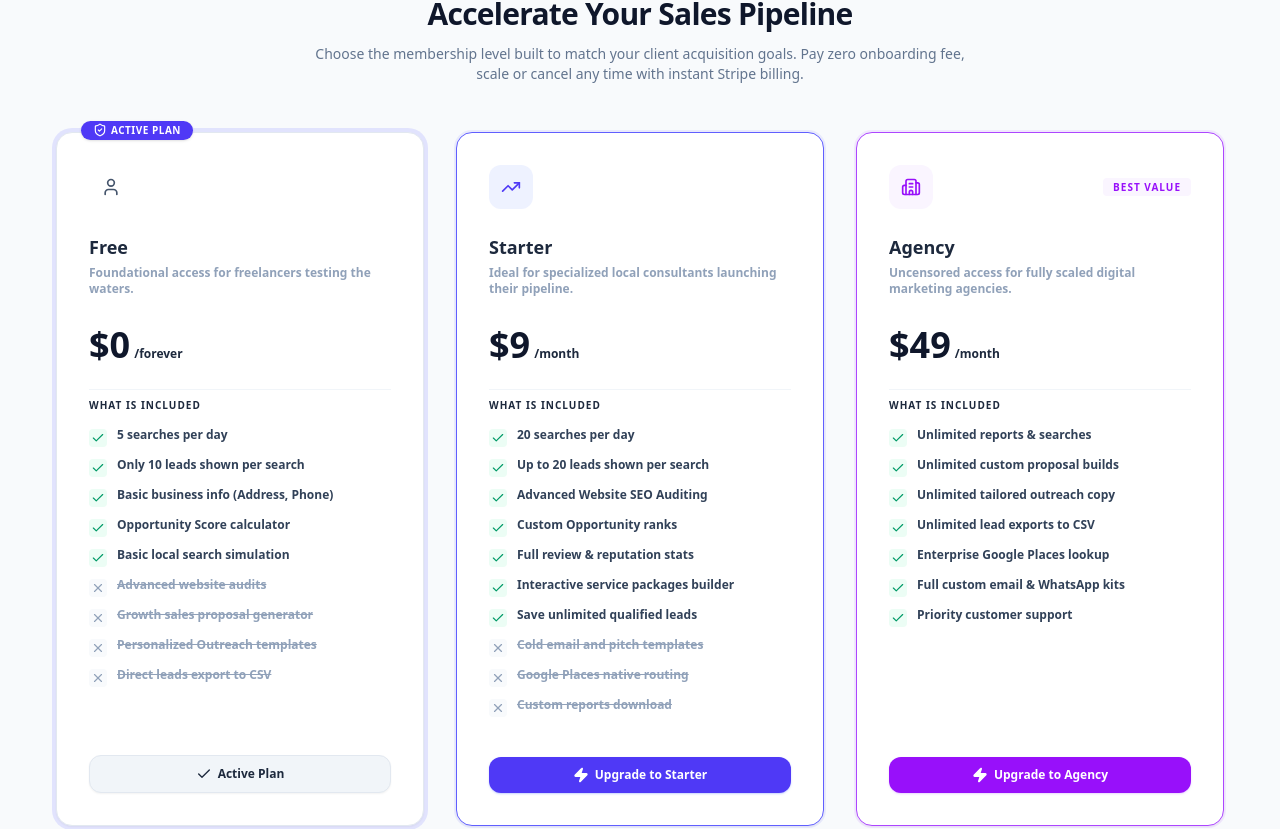
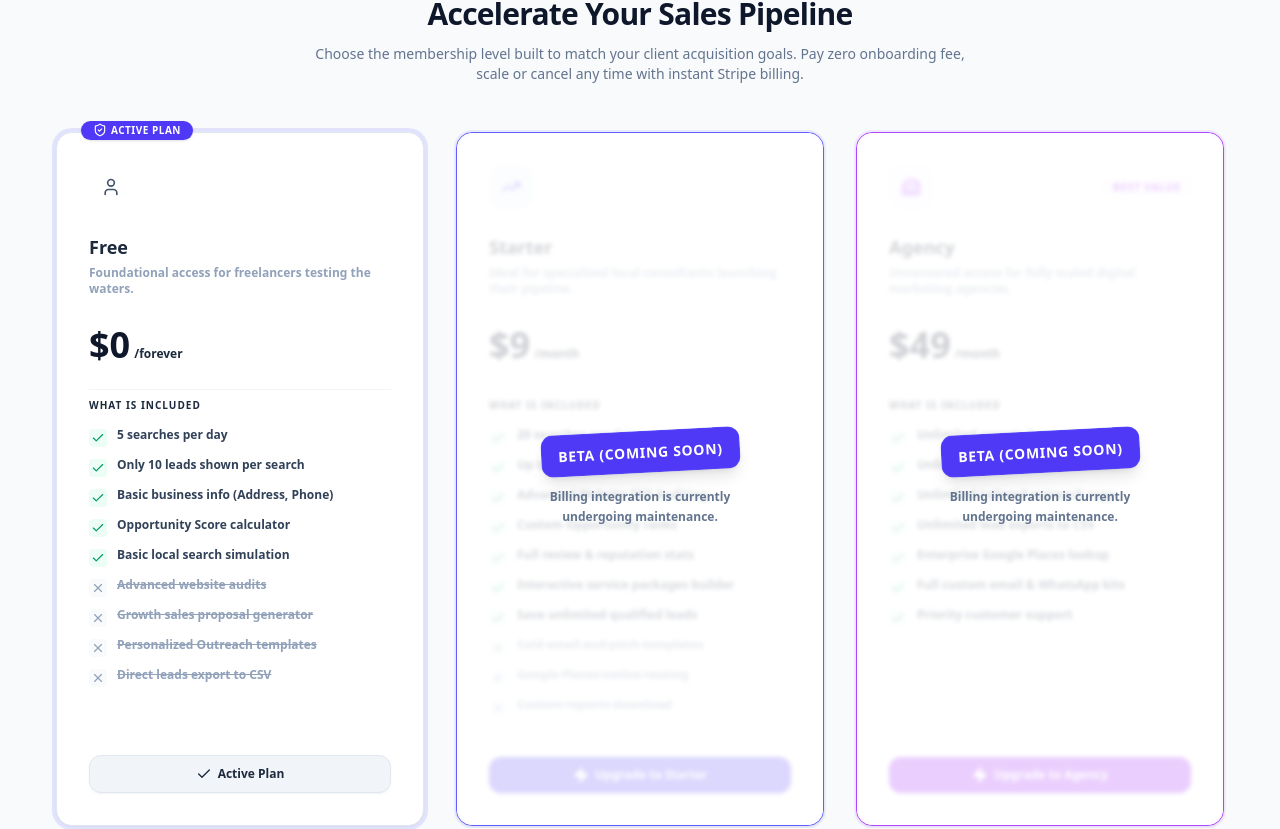
Before and after one commit to vikash4287-dotcom/Google-local-business-api-ai-search, a React (Vite) app: page / in a window 1280 px wide. Shown: the part 3059-3888 px from the top of the page. Built offline with nearby package versions, Linux system fonts and the light colour scheme; no server answers; the database is empty.

Commit message:
feat(pricing): disable billing during maintenance
Add "Beta (Coming Soon)" overlays to PricingSection and UpgradeModal to prevent user interaction while billing integration is undergoing maintenance.

```diff
--- a/src/components/PricingSection.tsx
+++ b/src/components/PricingSection.tsx
@@ -247,6 +247,17 @@ export default function PricingSection({ subscription, onSubscriptionUpdate }: P
               key={p.tier}
               className={`p-6 sm:p-8 rounded-2xl border bg-white dark:bg-slate-950/40 relative flex flex-col justify-between h-full transition-all shadow-xs ${p.accent} ${isCurrent ? 'ring-4 ring-indigo-500/15 dark:ring-indigo-400/15' : ''}`}
             >
+              {(p.tier === 'Starter' || p.tier === 'Agency') && (
+                <div className="absolute inset-0 bg-white/80 dark:bg-slate-950/90 backdrop-blur-[2px] rounded-2xl flex flex-col items-center justify-center z-20 p-6 text-center select-none">
+                  <div className="bg-indigo-600 text-white dark:bg-indigo-500 px-4 py-2 rounded-xl shadow-lg border border-indigo-500/30 transform -rotate-3 hover:rotate-0 transition-all duration-250">
+                    <span className="text-sm font-black tracking-wider uppercase">Beta (Coming Soon)</span>
+                  </div>
+                  <p className="text-xs text-slate-500 dark:text-slate-400 font-bold mt-3.5 max-w-[220px] leading-relaxed">
+                    Billing integration is currently undergoing maintenance.
+                  </p>
+                </div>
+              )}
+
               {isCurrent && (
                 <span className="absolute -top-3 left-6 px-3 py-0.5 rounded-full text-[10px] font-black uppercase tracking-wider bg-indigo-600 text-white shadow-sm flex items-center gap-1">
                   <ShieldCheck className="w-3.5 h-3.5" />
--- a/src/components/UpgradeModal.tsx
+++ b/src/components/UpgradeModal.tsx
@@ -194,7 +194,7 @@ export default function UpgradeModal({ isOpen, onClose, subscription, onSubscrip
         </div>
 
         {/* Right Side: Simple Payments Forms */}
-        <div className="p-6 md:p-8 flex-1 flex flex-col justify-between overflow-y-auto max-h-[500px] md:max-h-full">
+        <div className="p-6 md:p-8 flex-1 flex flex-col justify-between overflow-y-auto max-h-[500px] md:max-h-full relative">
           {/* Header Close check */}
           <div className="flex items-center justify-between pb-4 border-b border-slate-100 dark:border-slate-900">
             <h4 className="font-extrabold text-sm text-slate-900 dark:text-slate-100">Checkout</h4>
@@ -204,6 +204,16 @@ export default function UpgradeModal({ isOpen, onClose, subscription, onSubscrip
             >
               <X className="w-4 h-4" />
             </button>
+          </div>
+
+          {/* Translucent Cover overlay for maintenance */}
+          <div className="absolute inset-x-0 bottom-0 top-[60px] bg-white/80 dark:bg-slate-950/90 backdrop-blur-[2px] flex flex-col items-center justify-center z-20 p-6 text-center select-none">
+            <div className="bg-indigo-600 text-white dark:bg-indigo-500 px-4 py-2 rounded-xl shadow-lg border border-indigo-500/30 transform -rotate-3 hover:rotate-0 transition-all duration-250">
+              <span className="text-sm font-black tracking-wider uppercase">Beta (Coming Soon)</span>
+            </div>
+            <p className="text-xs text-slate-500 dark:text-slate-400 font-bold mt-3.5 max-w-[220px] leading-relaxed">
+              Billing integration is currently undergoing maintenance.
+            </p>
           </div>
 
           {paymentSuccess ? (
```
